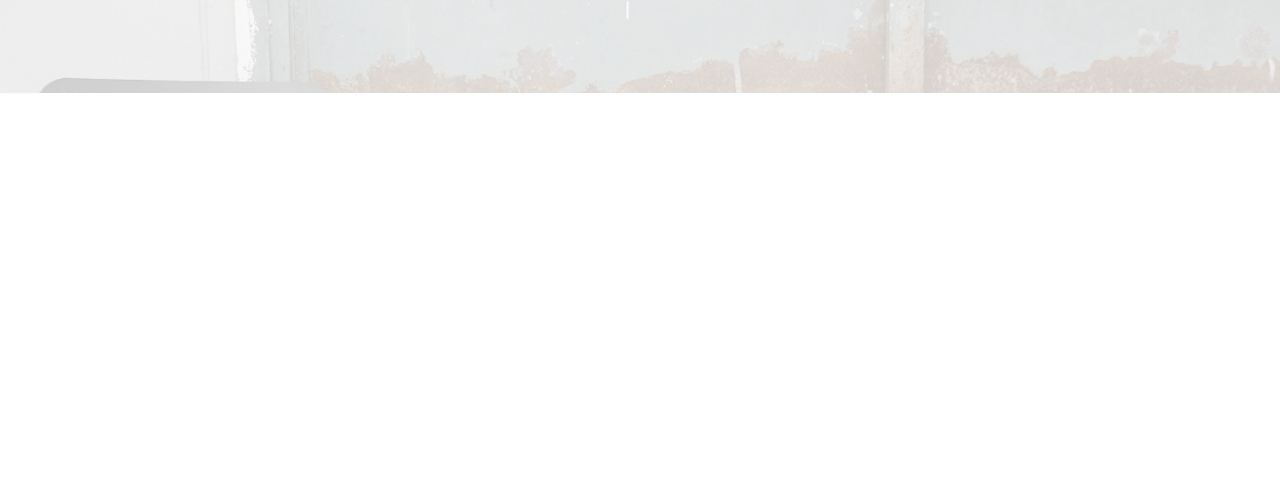
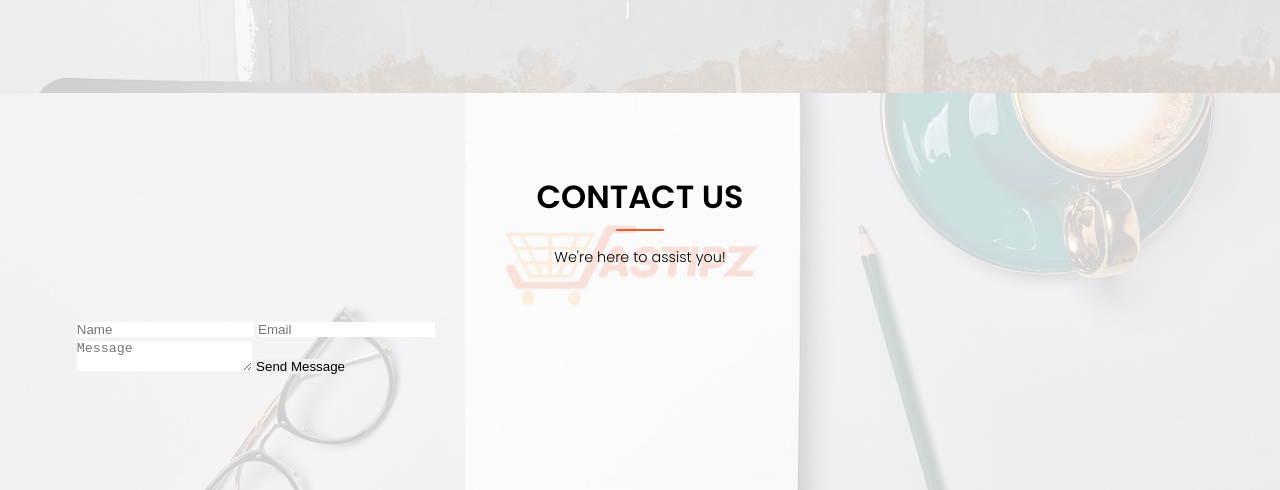
Before and after one commit to upiidesu/jastipz-profile, a plain HTML site: page index.html in a window 1280 px wide. Shown: the part 4009-4499 px from the top of the page. Before the commit the page ends 4102 px from the top, so only its background shows below. Drawn offline with nearby package versions, Linux system fonts and the light colour scheme.

Commit message:
ganti testi

```diff
--- a/index.html
+++ b/index.html
@@ -173,7 +173,7 @@
                     <div class="testi-list">
                         <div class="testi-profile">
                             <img src="img/testimoni-1.jpg" alt="Testimonials">
-                            <h4 class="testi-name">A. Zakarryo</h4>
+                            <h4 class="testi-name">Raden O' Brian</h4>
                         </div>
                         <p class="testi-desc">Jastipz offers reliable service and fast delivery. The ordering process is smooth, and I’m always impressed by how quickly my items arrive. I'll definitely continue using Jastipz for all my next purchases!</p>
                         <!-- Jastipz menawarkan layanan yang dapat diandalkan dan pengiriman cepat. Proses pemesanan lancar, dan saya selalu terkesan dengan seberapa cepat barang saya tiba. Saya pasti akan terus menggunakan Jastipz untuk semua pembelian saya untuk selanjutnya! -->
@@ -264,7 +264,27 @@
                             <a href="https://www.github.com/" target="_blank"><i class="ri-github-fill"></i></a>
                         </div>
                     </div>
+                </div>
+            </div>
+        </section>
 
+
+        <!-- <========== CONTACT ==========> -->
+        <section class="contact" id="contact">
+            <div class="contact-container">
+                <h1 class="contact-title">CONTACT US</h1>
+                <p class="contact-text">We're here to assist you!</p>
+
+                <div class="form-container">
+                    <form action="" class="contact-form">
+                        <div class="contact-group">
+                            <input type="text" name="user_name" placeholder="Name" required class="contact-input" autocomplete="off">
+                            <input type="email" name="user_email" placeholder="Email" required class="contact-input" autocomplete="off">
+                        </div>
+                        <textarea name="user_message" placeholder="Message" class="contact-input contact-area" autocomplete="off"></textarea>
+                        <button type="submit" class="button contact-button">Send Message</button>
+                        <p class="contact-message" id="contact-message"></p>
+                    </form>
                 </div>
             </div>
         </section>
--- a/style.css
+++ b/style.css
@@ -156,7 +156,8 @@ body {
 .about-title,
 .services-title,
 .testi-title,
-.team-title {
+.team-title,
+.contact-title {
     text-align: center;
     font-size: 2rem;
     font-weight: 600;
@@ -165,7 +166,8 @@ body {
 .about-title::after,
 .services-title::after,
 .testi-title::after,
-.team-title::after {
+.team-title::after,
+.contact-title::after {
     content: '';
     display: block;
     min-width: 3rem;
@@ -178,7 +180,8 @@ body {
 .about-text,
 .services-text,
 .testi-text,
-.team-text {
+.team-text,
+.contact-text {
     text-align: center;
     font-size: .9rem;
     font-weight: 300;
@@ -207,7 +210,8 @@ body {
 /* <=========== COMPANY VALUE ==========> */
 .services,
 .testi,
-.team {
+.team,
+.contact {
     background-image: url(img/5.jpg);
     background-position: center;
     background-size: cover;
@@ -217,7 +221,8 @@ body {
 
 .services-container,
 .testi-container,
-.team-container {
+.team-container,
+.contact-container {
     padding: 5rem 6% 7rem;
     background-color: rgba(255, 255, 255, .8);
     min-height: max-content;
@@ -403,6 +408,12 @@ body {
 }
 
 
+/* <=========== CONTACT ==========> */
+.contact {
+    background-image: url(img/4.jpg);
+}
+
+
 
 
 /* <====================== Query =====================> */
@@ -488,7 +499,7 @@ body {
         gap: 1rem;
     }
     .team-profile img {
-        width: 280px;
+        width: 260px;
     }
 
     .profile-name {
@@ -555,8 +566,4 @@ body {
     .testi-list.reverse {
         margin-bottom: 0;
     }
-    .testi-profile img {
-        width: 120px;
-    }
-
 }
```
Also changed, not shown: img/testimoni-1.jpg.
